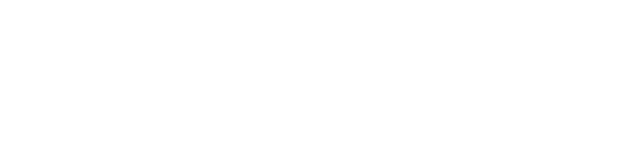
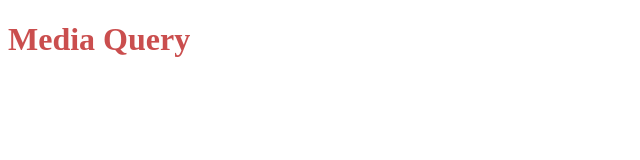
Before and after one commit to yanick-vieira/coursera-test, a plain HTML site: page media-query-exe/index.html in a window 1280 px wide. Shown: the whole page, without its empty margins (0-640 px from the left). Drawn offline with Linux system fonts and the light colour scheme.

Commit message:
updated files

```diff
--- a/media-query-exe/index.html
+++ b/media-query-exe/index.html
@@ -4,10 +4,11 @@
     <meta charset="UTF-8">
     <meta http-equiv="X-UA-Compatible" content="IE=edge">
     <meta name="viewport" content="width=device-width, initial-scale=1.0">
-    <link rel="alternate" href="style.css">
+    <link rel="stylesheet" href="style.css">
+    <link rel="shortcut icon" href="icon/pc.ico" type="image/x-icon">
     <title>Media Query</title>
 </head>
 <body>
-
+    <h1>Media Query</h1>
 </body>
 </html>
--- a/media-query-exe/style.css
+++ b/media-query-exe/style.css
@@ -0,0 +1,3 @@
+h1{
+    color: #b81414c0;
+}
```
Also changed, not shown: media-query-exe/icon/about.txt (added), media-query-exe/icon/android-chrome-192x192.png (added), media-query-exe/icon/android-chrome-512x512.png (added), media-query-exe/icon/apple-touch-icon.png (added), media-query-exe/icon/favicon-16x16.png (added), media-query-exe/icon/favicon-32x32.png (added), media-query-exe/icon/pc.ico (added), media-query-exe/icon/site.webmanifest (added), 1 other file.
